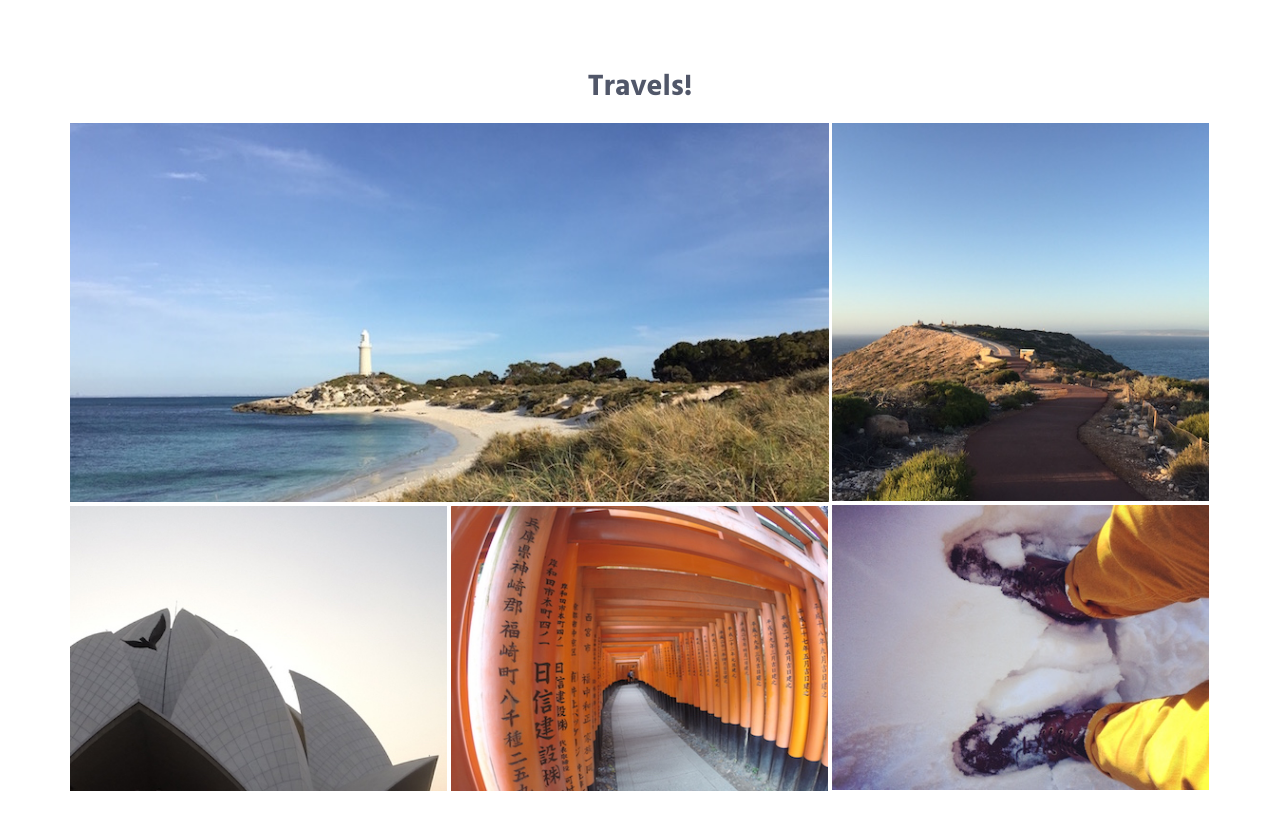
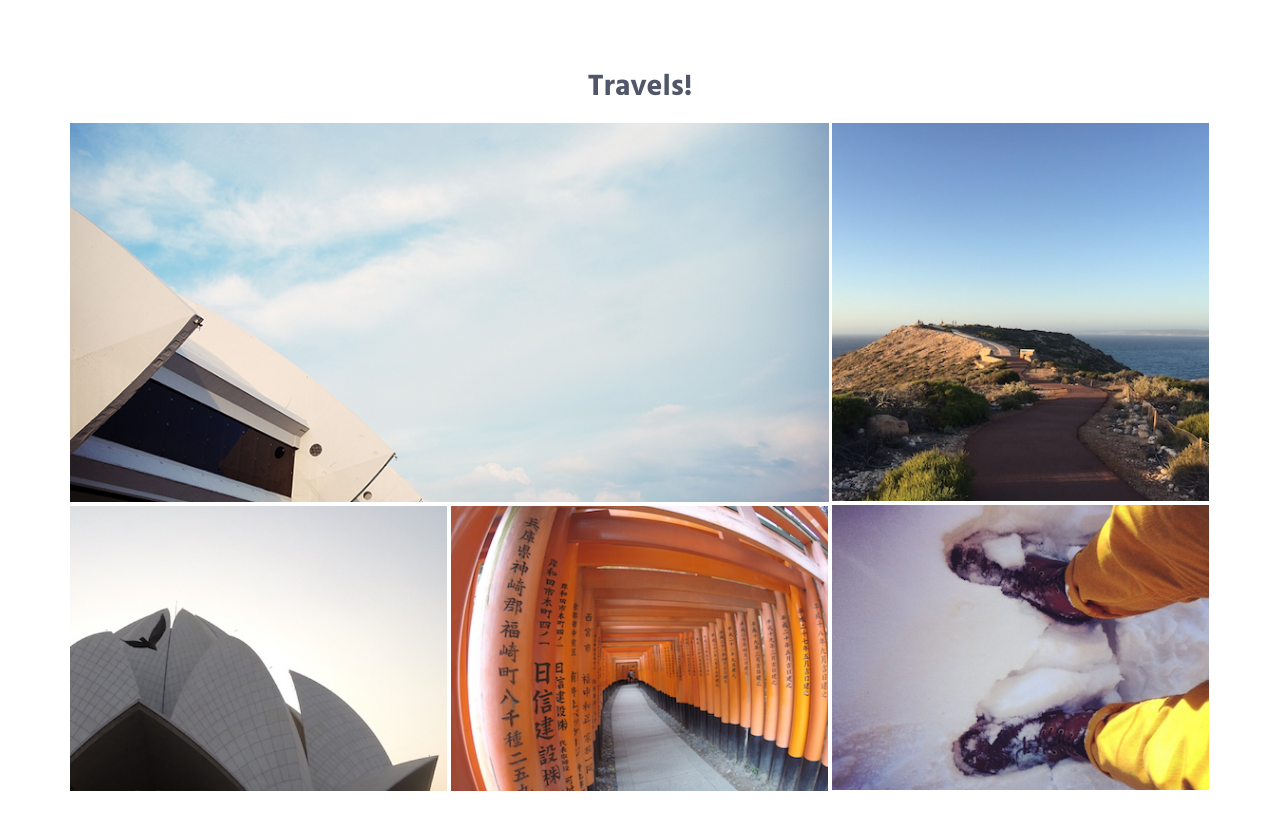
Before and after one commit to shaunl89/shaunloh89.github.io, a website: page index.html in a window 1280 px wide. Shown: the part 2320-3149 px from the top of the page. Drawn offline with nearby package versions, Linux system fonts and the light colour scheme.

Commit message:
fixing img link

```diff
--- a/index.html
+++ b/index.html
@@ -191,7 +191,7 @@
                         <!-- Work -->
                         <div class="work work-popup-trigger">
                             <div class="work-overlay">
-                                <img class="full-width img-responsive" src="./img/800x400/travels1.JPG" alt="Travel Image">
+                                <img class="full-width img-responsive" src="./img/800x400/01.jpg" alt="Travel Image">
                             </div>
 
                         </div>
```
